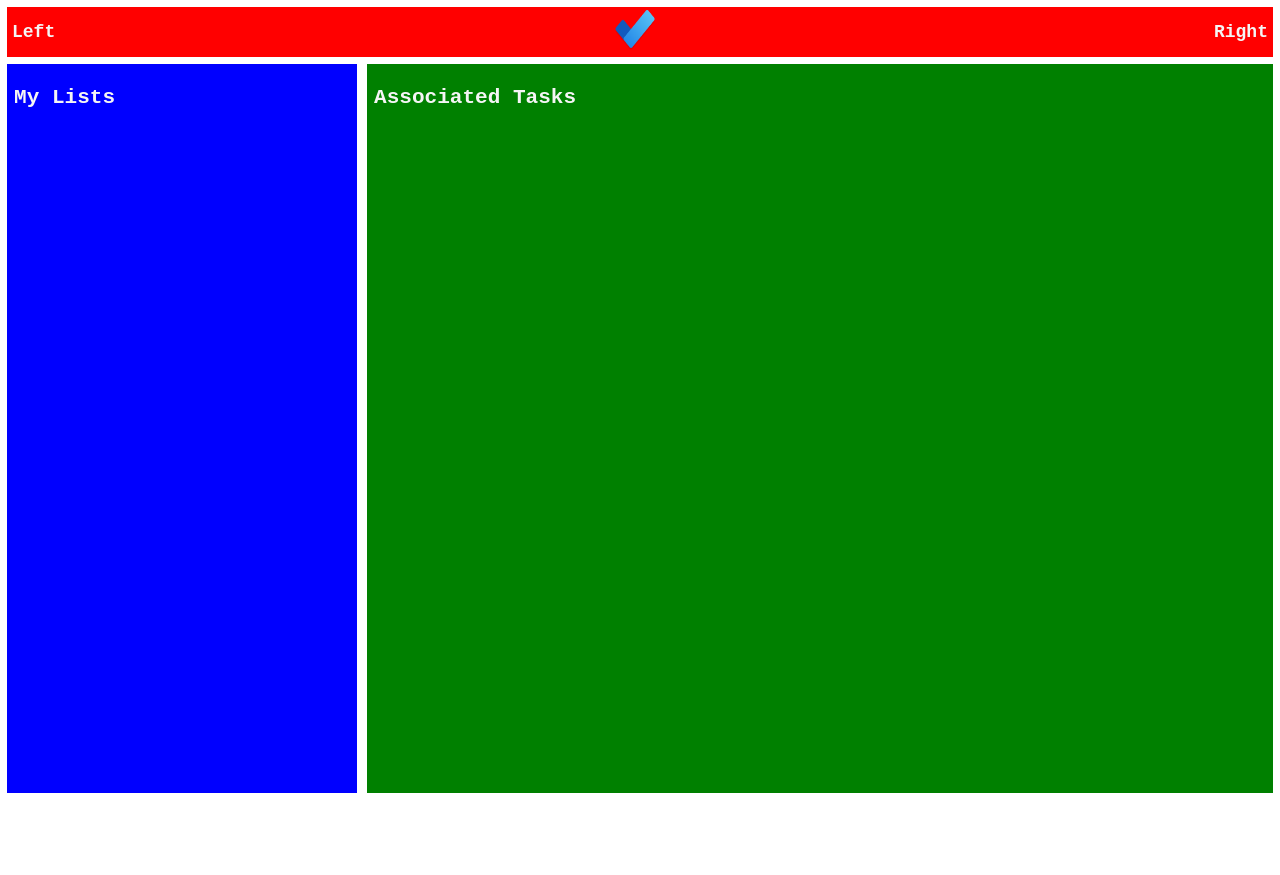
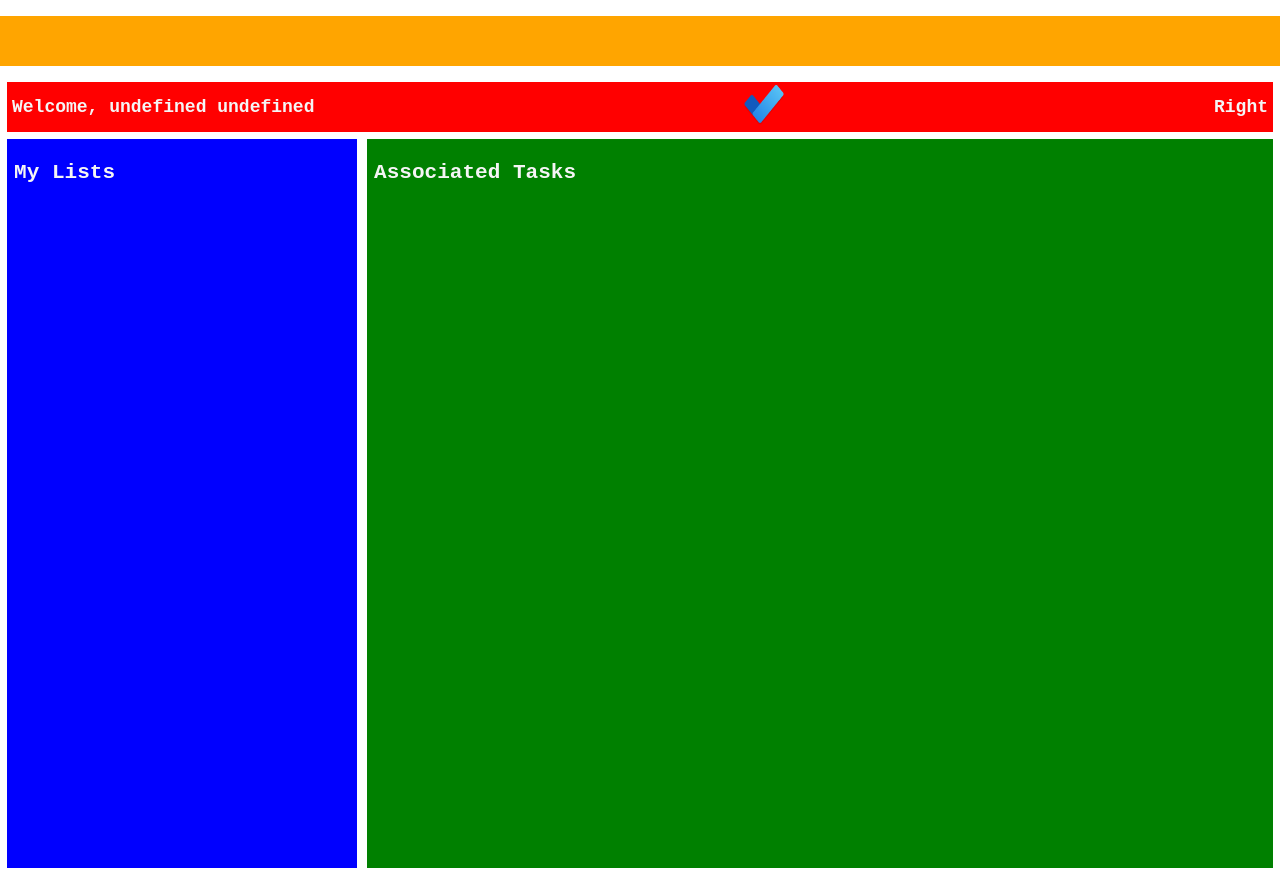
Before and after one commit to johnpatrickanders/todo, a React (Create React App) app: page / in a window 1280 px wide. Before the commit the page ends 800 px from the top, so only its background shows below. Built offline with nearby package versions, Linux system fonts and the light colour scheme; no server answers.

Commit message:
fix prop issues

```diff
--- a/src/App.js
+++ b/src/App.js
@@ -9,27 +9,31 @@ import Main from './components/Main';
 import './App.css';
 
 function App() {
-  const [user, setCurrentUser] = useState(0);
+  const [user, setUser] = useState({});
 
   useEffect(() => {
     // fetch('/home')
     //   .then(res => res.json())
     //   .then(data => setCurrentUser(data))
 
-    (async function fetchData() {
+    async function fetchData() {
       const res = await fetch('/home');
       if (res.status >= 200 && res.status < 400) {
         const data = await res.json();
-        setCurrentUser(data);
+        setUser(data);
       } else {
         console.error('Bad response');
       }
-      console.log(user);
-    })()
       // console.log(user);
+    }
+    fetchData();
   }, [])
 
   return (
+    <>
+      <p style={{ backgroundColor: "orange", height: "50px" }}>
+        {user ? user.firstname : "loading"}
+      </p>
       <Router>
         <div>
           {/* <nav>
@@ -50,11 +54,12 @@ function App() {
             renders the first one that matches the current URL. */}
           <Switch>
             <Route path="/">
-            <Main />
+              <Main user={user} />
             </Route>
           </Switch>
         </div>
       </Router>
+    </>
   );
 }
 
--- a/src/components/Header.js
+++ b/src/components/Header.js
@@ -1,11 +1,13 @@
 import './Header.css';
 import todo from '../todo.png';
 
-export default function (props) {
-
+export default function ({ user }) {
+  console.log(user)
   return (
     <div className="main__header">
-      <div className="header__left">Left</div>
+      <div className="header__left" key={user}>
+        {`Welcome, ${user.firstname} ${user.lastname}`}
+      </div>
       <div className="header__center">
         <img className="logo" src={todo}></img>
       </div>
--- a/src/components/Main.js
+++ b/src/components/Main.js
@@ -5,15 +5,13 @@ import Header from './Header';
 import Lists from './Lists';
 import Tasks from './Tasks';
 
-export default function () {
+export default function ({ user }) {
   return (
-    <div className="main">
-      {/* <h1>HELLO WORLD</h1> */}
-      <Header >
+    <div
+      className="main">
+      <Header user={user}>
       </Header>
-      {/* <div className="main__lists"><p>two</p></div> */}
       <Lists ></Lists>
-      {/* <div className="main__tasks"><p>three</p></div> */}
       <Tasks></Tasks>
     </div>
   )
```
Also changed, not shown: src/context.js (added, +23 -0 lines), 2 other files (tests, documents, lock files or other folders). Lines whose indentation alone changed are shown as unchanged.
